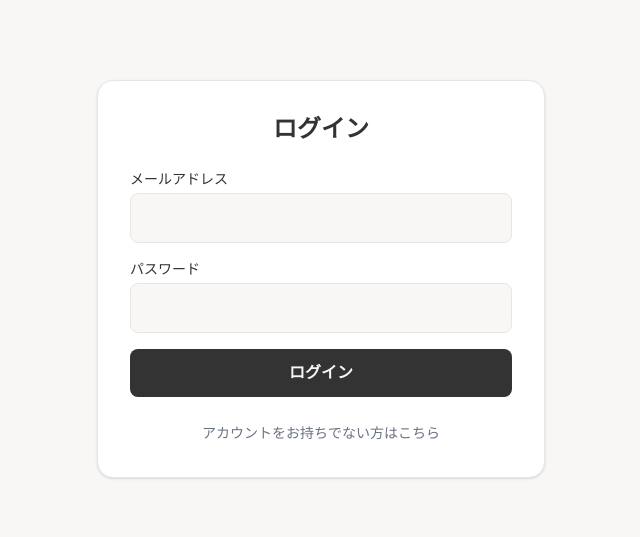
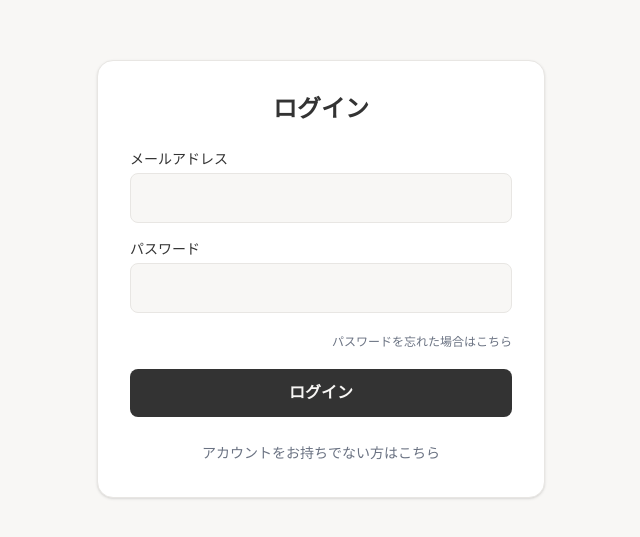
Before and after one commit to yolkyolkyolk/minimal-share, a Next.js app: page /login in a window 1280 px wide. Shown: the part 121-658 px from the top of the page, without its empty margins (319-959 px from the left). Built offline with nearby package versions, Linux system fonts and the light colour scheme; no server answers.

Commit message:
Add password reset feature

```diff
--- a/src/app/login/page.tsx
+++ b/src/app/login/page.tsx
@@ -1,7 +1,7 @@
 "use client";
 
 import { useState } from "react";
-import { signInWithEmailAndPassword, createUserWithEmailAndPassword } from "firebase/auth";
+import { signInWithEmailAndPassword, createUserWithEmailAndPassword, sendPasswordResetEmail } from "firebase/auth";
 import { auth } from "@/lib/firebase";
 import { useRouter } from "next/navigation";
 
@@ -10,12 +10,32 @@ export default function LoginPage() {
   const [email, setEmail] = useState("");
   const [password, setPassword] = useState("");
   const [error, setError] = useState("");
+  const [resetMessage, setResetMessage] = useState("");
   const [loading, setLoading] = useState(false);
   const router = useRouter();
+
+  const handleResetPassword = async () => {
+    if (!email) {
+      setError("パスワードを再設定するには、上にメールアドレスを入力してください。");
+      return;
+    }
+    setError("");
+    setResetMessage("");
+    setLoading(true);
+    try {
+      await sendPasswordResetEmail(auth, email);
+      setResetMessage("パスワード再設定用のメールを送信しました。メールボックスをご確認ください。");
+    } catch (err: any) {
+      setError(err.message);
+    } finally {
+      setLoading(false);
+    }
+  };
 
   const handleSubmit = async (e: React.FormEvent) => {
     e.preventDefault();
     setError("");
+    setResetMessage("");
     setLoading(true);
     try {
       if (isLogin) {
@@ -38,6 +58,7 @@ export default function LoginPage() {
           {isLogin ? "ログイン" : "新規登録"}
         </h1>
         {error && <p className="mb-4 text-sm text-red-500 text-center">{error}</p>}
+        {resetMessage && <p className="mb-4 text-sm text-green-600 text-center">{resetMessage}</p>}
         <form onSubmit={handleSubmit} className="space-y-4">
           <div>
             <label className="block text-sm font-medium mb-1">メールアドレス</label>
@@ -60,6 +81,18 @@ export default function LoginPage() {
               minLength={6}
             />
           </div>
+          {isLogin && (
+            <div className="text-right">
+              <button
+                type="button"
+                onClick={handleResetPassword}
+                disabled={loading}
+                className="text-xs text-gray-500 hover:text-foreground"
+              >
+                パスワードを忘れた場合はこちら
+              </button>
+            </div>
+          )}
           <button
             type="submit"
             disabled={loading}
```
